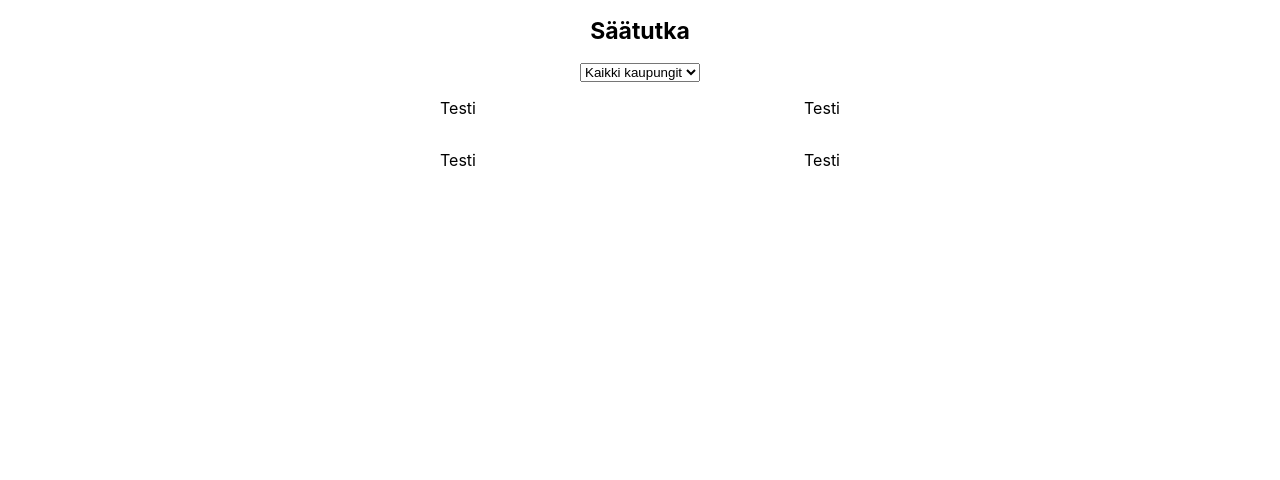
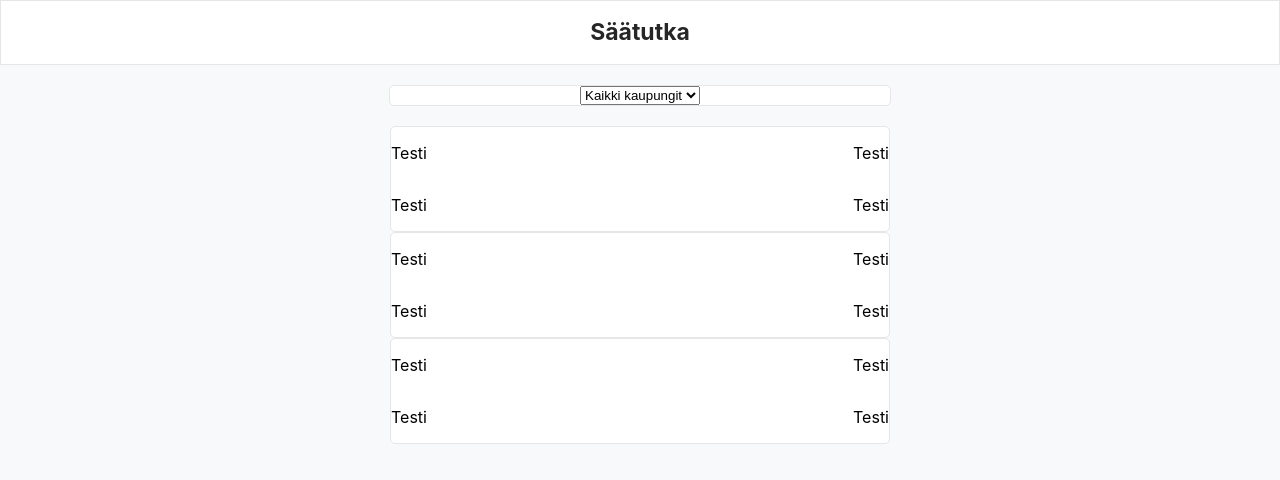
Before and after one commit to sampet93/weather-frontend-app, a React (Create React App) app: page / in a window 1280 px wide. Shown: the top 480 px of the page. Built offline with nearby package versions, Linux system fonts and the light colour scheme; no server answers.

Commit message:
styling improvement

```diff
--- a/src/App.css
+++ b/src/App.css
@@ -1,10 +1,21 @@
+.flex-container {
+  display: flex;
+  justify-content: center;
+  flex-direction: column;
+}
+
 html {
-  --color-text-dark: "#262626";
-  --color-text-dark-light: "#262626";
-  --color-bg-white: "#FFFFFF";
-  --color-bg-grey: "#F8F9FA";
-  --color-bg-blue: "#00A5E5";
-  --color-bg-light-blue: "#E5F6FD";
+  --color-text-dark: #262626;
+  --color-text-dark-light: #262626;
+  --color-bg-white: #ffffff;
+  --color-bg-grey: #f8f9fa;
+  --color-bg-blue: #00a5e5;
+  --color-bg-light-blue: #e5f6fd;
+  --color-edge: #e6e6e6;
+
+  --container-max-width: 500px;
+  --container-border-radius: 5px;
+  --container-border-width: 1px;
 }
 
 body {
--- a/src/App.js
+++ b/src/App.js
@@ -1,4 +1,5 @@
 import React, { useState, useEffect } from "react";
+import { Grid } from "@mui/material";
 import NavBar from "./components/NavBar/NavBar";
 import DropDown from "./components/DropDown/DropDown";
 import WeatherInfo from "./components/WeatherInfo/WeatherInfo";
@@ -15,11 +16,19 @@ function App() {
   }, []);
 
   return (
-    <div>
+    <>
       <NavBar header="Säätutka" />
-      <DropDown />
-      <WeatherInfo />
-    </div>
+      <Grid container>
+        <Grid container xs={12} justifyContent="center">
+          <DropDown />
+        </Grid>
+        <Grid container xs={12}>
+          <WeatherInfo />
+          <WeatherInfo />
+          <WeatherInfo />
+        </Grid>
+      </Grid>
+    </>
   );
 }
 
--- a/src/components/DropDown/DropDown.css
+++ b/src/components/DropDown/DropDown.css
@@ -2,4 +2,9 @@
   display: flex;
   justify-content: center;
   background-color: var(--color-bg-white);
+  margin: 20px 0px;
+  width: 100%;
+  max-width: var(--container-max-width);
+  border: var(--container-border-width) solid var(--color-edge);
+  border-radius: var(--container-border-radius);
 }
--- a/src/components/NavBar/NavBar.css
+++ b/src/components/NavBar/NavBar.css
@@ -8,4 +8,5 @@ h1 {
   display: flex;
   justify-content: center;
   background-color: var(--color-bg-white);
+  border: solid 1px var(--color-edge);
 }
--- a/src/components/WeatherInfoBoxBig/WeatherInfoBoxBig.css
+++ b/src/components/WeatherInfoBoxBig/WeatherInfoBoxBig.css
@@ -1,5 +1,8 @@
 .parent-container {
-  max-width: 400px;
+  max-width: var(--container-max-width);
+  background-color: var(--color-bg-white);
+  border: var(--container-border-width) solid var(--color-edge);
+  border-radius: var(--container-border-radius);
 }
 .flex-container {
   display: flex;
```
